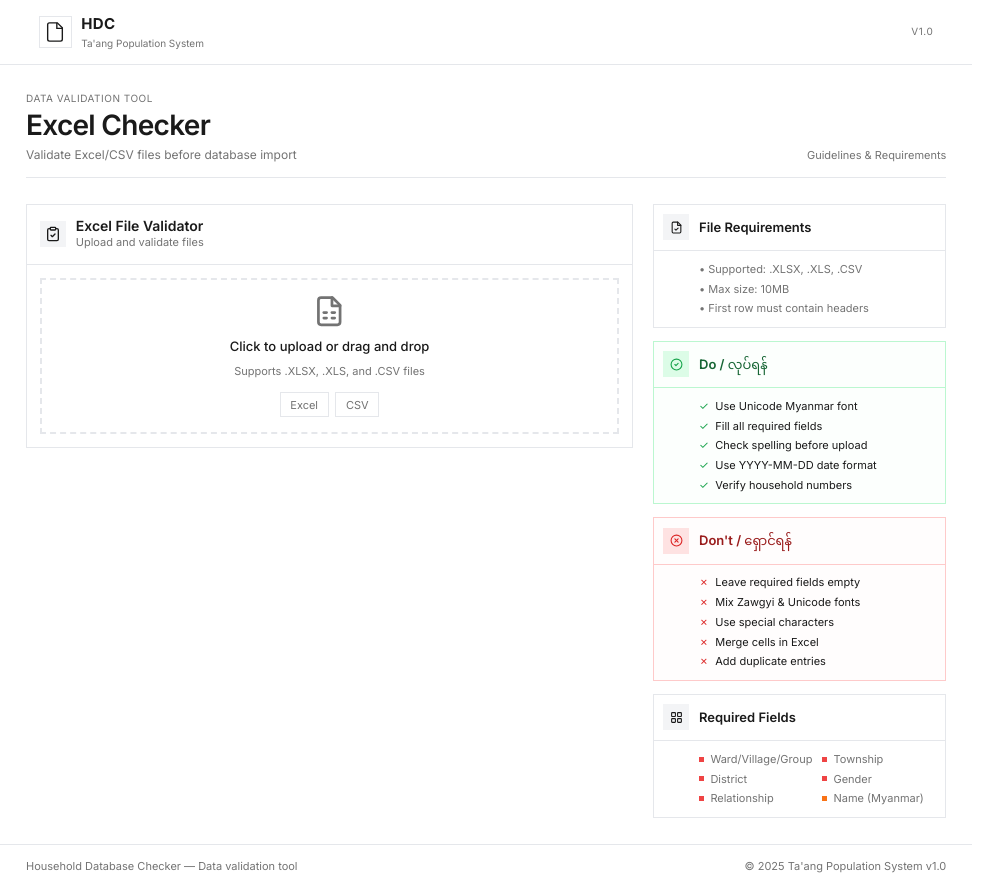
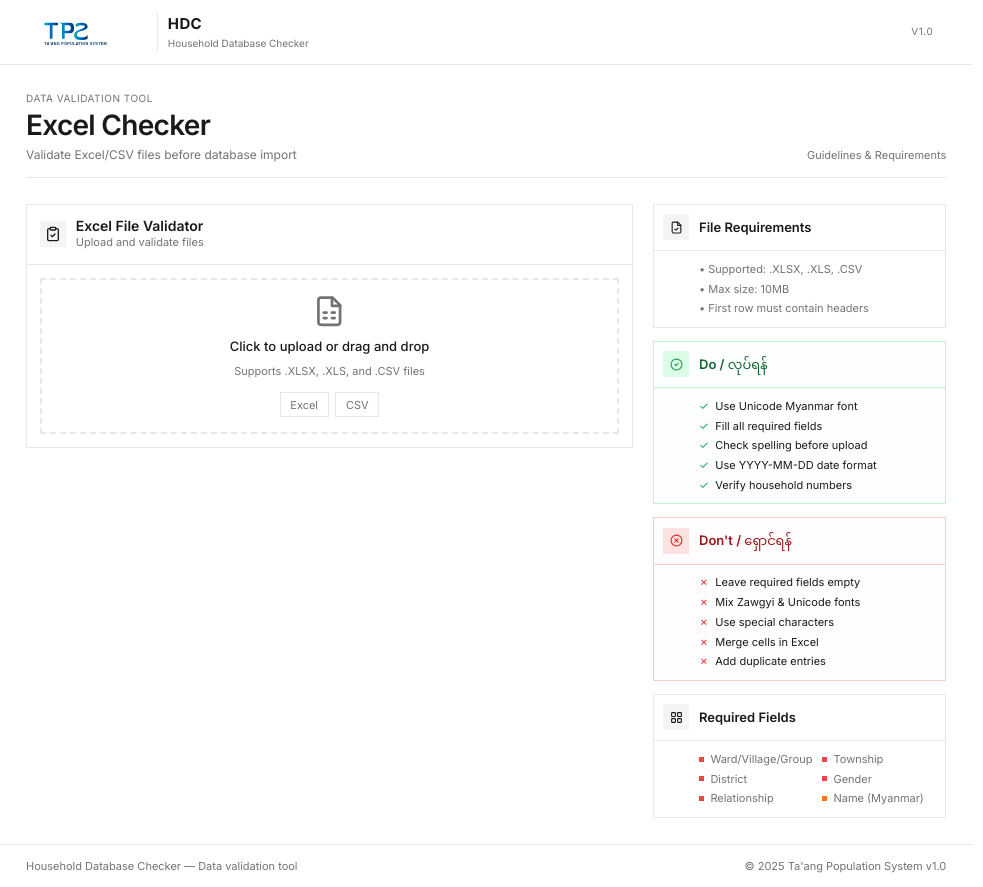
Before and after one commit to Naung-Kendrick/HDC, a React (Vite) app: page / in a window 1280 px wide. Shown: the whole page, without its empty margins (0-983 px from the left). Built offline with nearby package versions, Linux system fonts and the light colour scheme.

Commit message:
Add TPS logo

```diff
--- a/src/App.jsx
+++ b/src/App.jsx
@@ -8,15 +8,12 @@ function App() {
       <header className="bg-white border-b border-[#E5E7EB]">
         <div className="w-full mx-auto px-4 sm:px-5 lg:px-8 xl:px-12 py-3 sm:py-4 flex items-center justify-between max-w-[1600px]">
           <div className="flex items-center gap-2 sm:gap-3">
-            <div className="w-8 h-8 sm:w-10 sm:h-10 border border-[#E5E7EB] flex items-center justify-center flex-shrink-0">
-              <svg xmlns="http://www.w3.org/2000/svg" className="w-5 h-5 sm:w-[22px] sm:h-[22px]" viewBox="0 0 24 24" fill="none" stroke="#1A1A1A" strokeWidth="1.5">
-                <path d="M14.5 2H6a2 2 0 0 0-2 2v16a2 2 0 0 0 2 2h12a2 2 0 0 0 2-2V7.5L14.5 2z"/>
-                <polyline points="14 2 14 8 20 8"/>
-              </svg>
+            <div className="h-8 sm:h-10 flex-shrink-0">
+              <img src="/logo.svg" alt="TPS Logo" className="h-full w-auto" />
             </div>
-            <div>
+            <div className="border-l border-[#E5E7EB] pl-2 sm:pl-3">
               <div className="text-[13px] sm:text-[15px] font-bold text-[#1A1A1A] tracking-wide uppercase">HDC</div>
-              <div className="text-[9px] sm:text-[10px] text-[#737373]">Ta'ang Population System</div>
+              <div className="text-[9px] sm:text-[10px] text-[#737373]">Household Database Checker</div>
             </div>
           </div>
           <div className="text-[9px] sm:text-[10px] text-[#737373] uppercase tracking-wider">v1.0</div>
```
Also changed, not shown: public/logo.svg (added).
